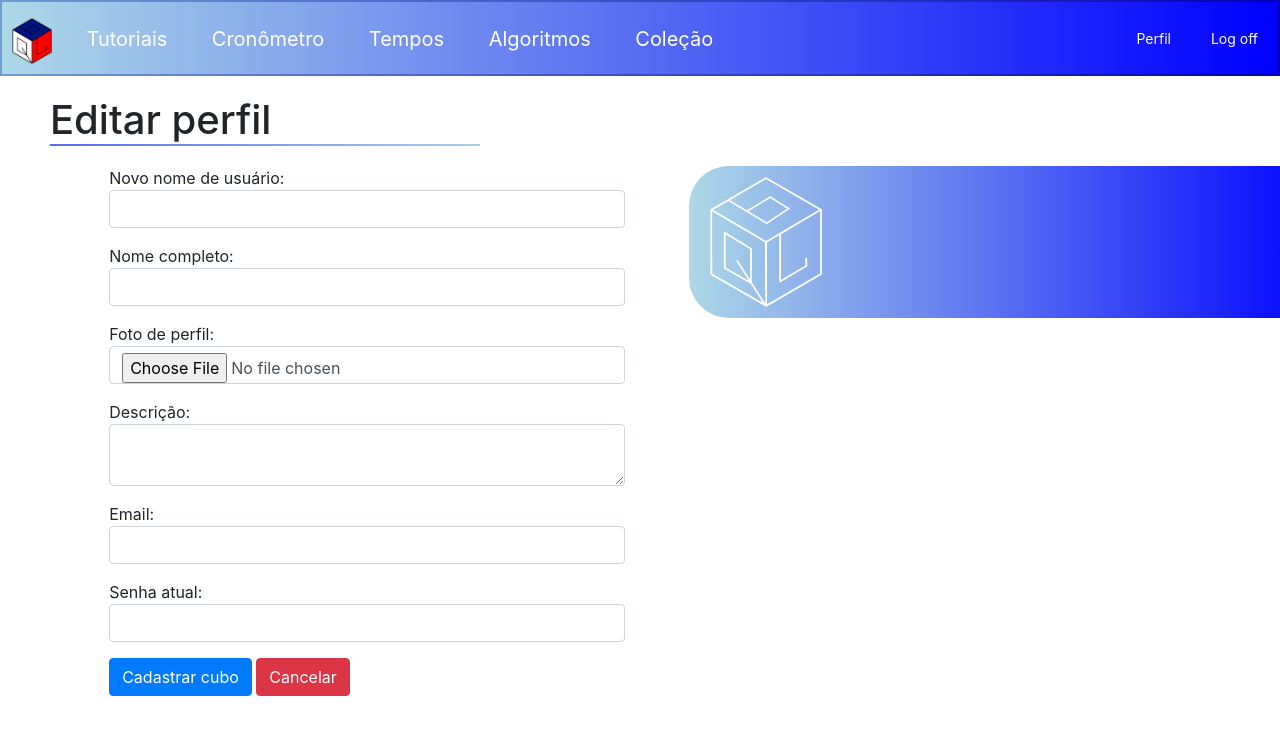
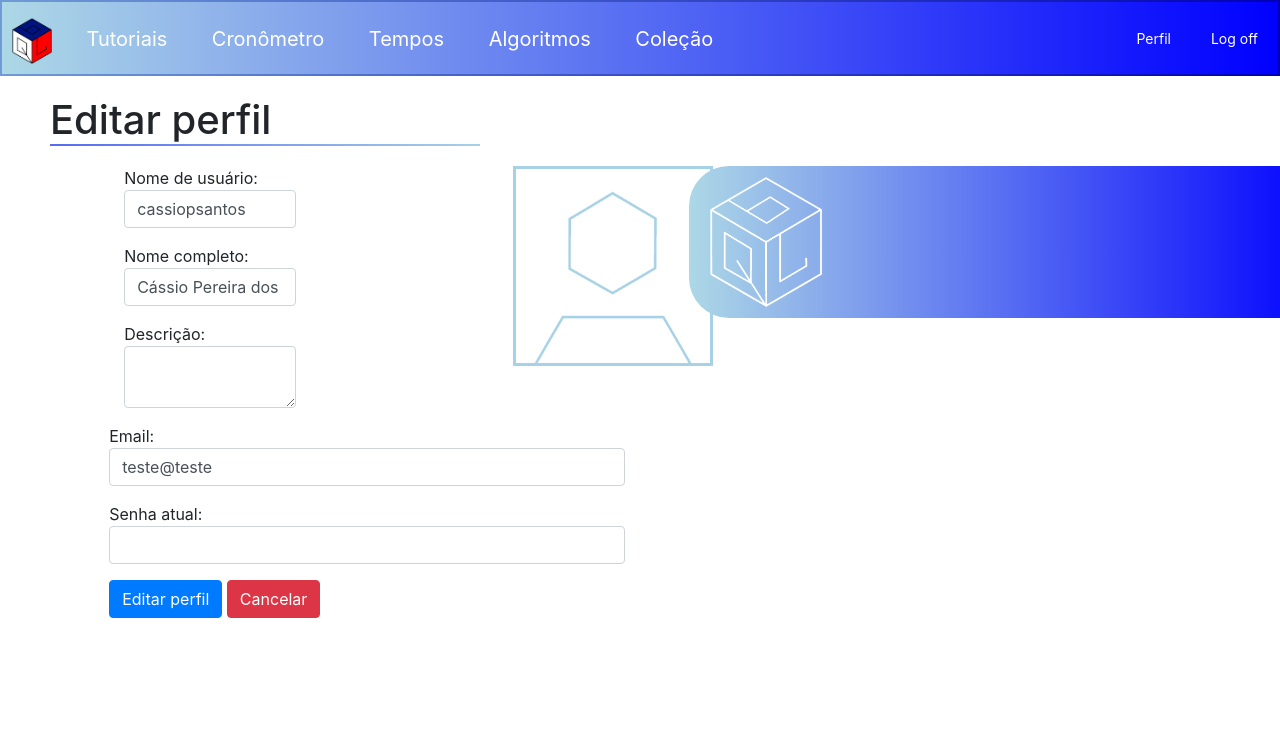
Before and after one commit to cassioPsantos/qblearning, a PHP site: page /qblearning/editar_perfil.php in a window 1280 px wide. Shown: the top 735 px of the page. Run offline with PHP 8.4, Linux system fonts and the light colour scheme; a user stored in the database is signed in; data comes from the database, SQL or seed files in the repository.

Commit message:
ṕau no cu da am

```diff
--- a/conexao.php
+++ b/conexao.php
@@ -1,5 +1,5 @@
 <?php
-$conn = mysqli_connect('localhost', 'root', '') or die ("Não possível conectar ao banco de dados");
+$conn = mysqli_connect('localhost', 'root', 'aluno01') or die ("Não possível conectar ao banco de dados");
 $banco = mysqli_select_db($conn, 'qblearning');
 
 function tempoFinal($init) {
--- a/cronometro.php
+++ b/cronometro.php
@@ -427,13 +427,13 @@ $_SESSION['embar'] = $embaralhamento;
 <form method="POST">
 <div class="escolher_cubo">
     <table class="">
-        <tr class=>
+        <tr class="">
             <td class="tabela_tipo_cubo">
                 <p class="titulo_tipo_cubo">Tipo de cubo:</p>
             </td>
             <td class="select_tipo_cubo">
                 <select class="form-control" name="tipo_cubo">
-                    <option selected="true" disabled="disabled"><?php echo $tipo_cubo?> </option>
+                    <option selected="true" disabled="disabled"><?php echo $tipo_cubo?></option>
                     <option value="2x2">2x2</option>
                     <option value="3x3">3x3</option>
                     <option value="4x4">4x4</option>
@@ -450,7 +450,7 @@ $_SESSION['embar'] = $embaralhamento;
         </tr>
         <tr>
             <td class="tabela_tipo_cubo">
-                <input class="botao atualiza_btn" type="submit" value="Atualizar" name="btnEnviar" />
+                <input class="botao atualiza_btn" type="submit" value="Atualizar" name="btnEnviar"/>
             </td>
             <td class="tabela_tipo_cubo">
                 <div class="imagem_tipo_cubo1">
--- a/css.css
+++ b/css.css
@@ -352,6 +352,12 @@
     margin-left: 5%;
 }
 
+/* EDITAR PERFIL */
+
+.foto_perfil {
+    float: right;
+}
+
 /* TABELA DE TEMPOS */
 
 .cont_tempos {
--- a/editar_perfil.php
+++ b/editar_perfil.php
@@ -64,15 +64,33 @@ if (isset($_POST['btnEnviar'])) {
         else {
         echo "<script> alert('Ocorreu algum erro.') </script>";
     }
+} else {
+    $sql = "SELECT * FROM usuarios WHERE id='$id_usuario'";
+    $query = mysqli_query($conn, $sql);
+    $dados = mysqli_fetch_array($query);
+    $nome_completo = $dados['nome_completo'];
+    $nome_usuario = $dados['nome_usuario'];
+    $descricao = $dados['descricao'];
+    $email = $dados['email'];
+    $foto = $dados['foto'];
 }
 ?>
 <div class="row">
+
 <div class="container col-10">
-<form method="post" enctype="multipart/form-data">
+    <form method="post" enctype="multipart/form-data">
+
+    <div class="foto_perfil">
+        <img class="imagem_perfil" alt="foto de perfil" src="uploads/<?php
+        echo $foto;
+        ?>">
+        Foto de perfil: <input type="file" name="file"/>
+    </div>
+
         <div class="row">
             <div class="col-6">
                 <div class="form-group">
-                Novo nome de usuário: <input class='form-control' type="text" name="nome_usuario"/>
+                Nome de usuário: <input class='form-control' type="text" name="nome_usuario" value="<?php echo $nome_usuario ?>"/>
                 </div>
             </div>
         </div>
@@ -80,7 +98,7 @@ if (isset($_POST['btnEnviar'])) {
         <div class="row">
             <div class="col-6">
                 <div class="form-group">
-                Nome completo: <input class='form-control' type="text" name="nome_completo"/>
+                Nome completo: <input class='form-control' type="text" name="nome_completo" value="<?= $nome_completo ?>"/>
                 </div>
             </div>
         </div>
@@ -88,7 +106,7 @@ if (isset($_POST['btnEnviar'])) {
         <div class="row">
             <div class="col-6">
                 <div class="form-group">
-                Foto de perfil: <input class='form-control' type="file" name="file"/>
+                Descrição: <textarea class='form-control' name="descricao"><?= $descricao ?></textarea>
                 </div>
             </div>
         </div>
@@ -96,15 +114,7 @@ if (isset($_POST['btnEnviar'])) {
         <div class="row">
             <div class="col-6">
                 <div class="form-group">
-                Descrição: <textarea class='form-control' name="descricao"></textarea>
-                </div>
-            </div>
-        </div>
-
-        <div class="row">
-            <div class="col-6">
-                <div class="form-group">
-                Email: <input class="form-control" type="email" name="email"/>
+                Email: <input class="form-control" type="email" name="email" value="<?= $email ?>"/>
                 </div>
             </div>
         </div>
@@ -118,8 +128,8 @@ if (isset($_POST['btnEnviar'])) {
         </div>
 
     <div class="form-group">
-        <input class='btn btn-primary' type="submit" value="Cadastrar cubo" name="btnEnviar" />
-        <a class="btn btn-danger" href="colecao.php">Cancelar</a>
+        <input class='btn btn-primary' type="submit" value="Editar perfil" name="btnEnviar" />
+        <a class="btn btn-danger" href="perfil.php">Cancelar</a>
     </div>
 
     </form>
@@ -130,6 +140,10 @@ if (isset($_POST['btnEnviar'])) {
         <img src="imagens/logobranco.png" alt="Logo QBLearning" class="logocad">
     </div>
 </div>
+
 </div>
+
+
+
 </body>
 </html>
```
Also changed, not shown: perfil.php (+6 -1 lines), uploads/foto_perfil1.jpg.
